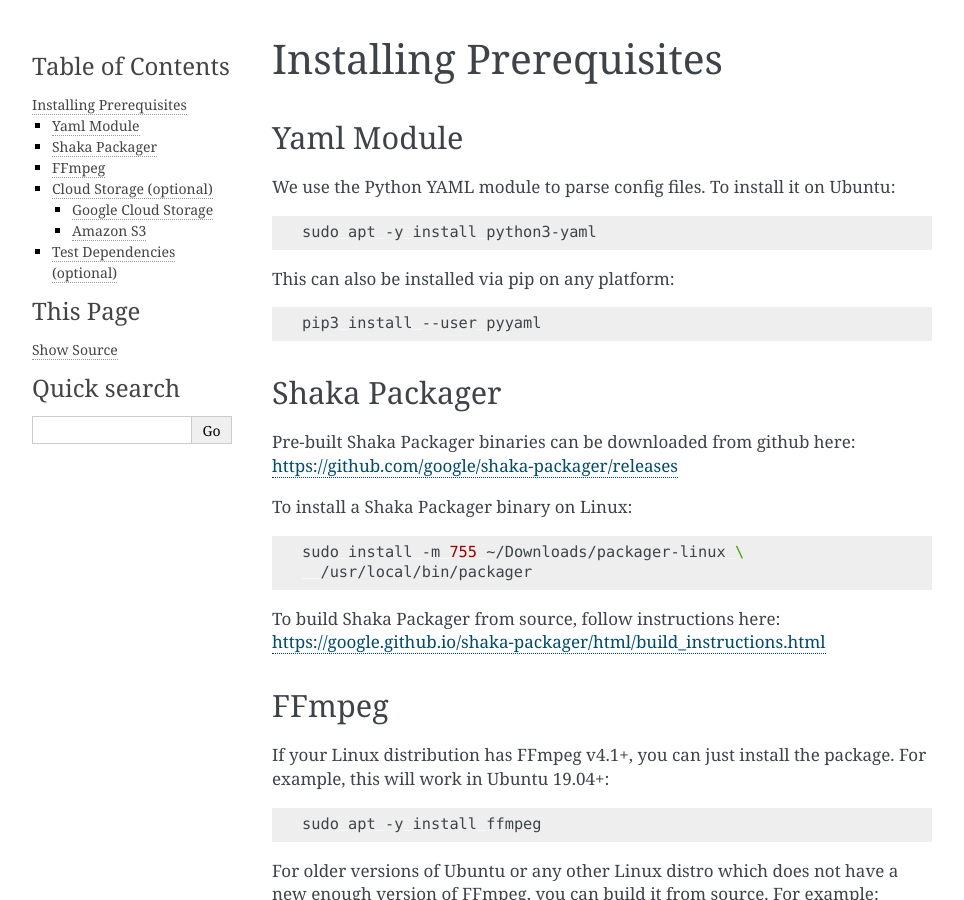
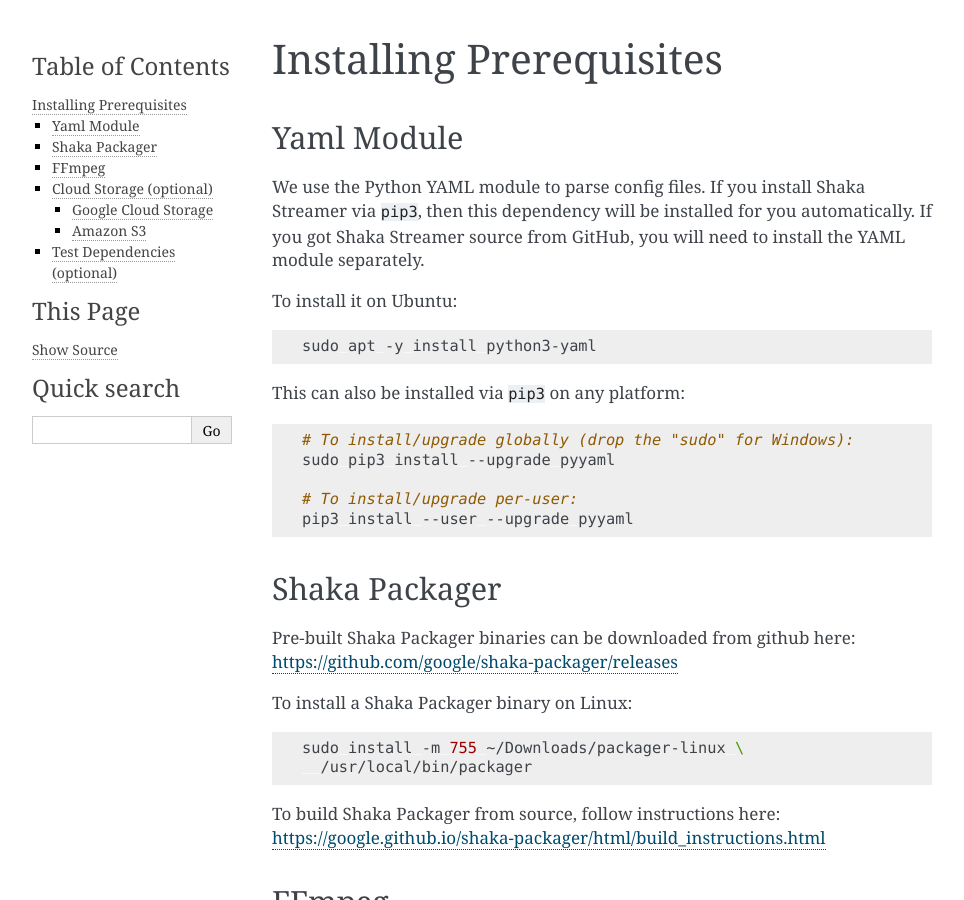
Before and after one commit to shaka-project/shaka-streamer, a Sphinx documentation site: the page built from docs/source/prerequisites.rst, in a window 1280 px wide and 900 px high. Shown: the whole window, without its empty margins (148-1112 px from the left). Built offline with Sphinx 7.4.7, drawn with Linux system fonts in a browser that asks for light colours; some of the changed text lies outside the part shown.

```diff
--- a/docs/source/configuration_fields.rst
+++ b/docs/source/configuration_fields.rst
@@ -26,9 +26,11 @@ parsed as `YAML files <https://gettaurus.org/docs/YAMLTutorial/>`_.
 except that it's more readable and can contain comments.)*
 
 If you are just getting started with Shaka Streamer, you should probably look in
-the `config_files/` folder and browse through some examples.  If you are trying
+the `config_files/`_ folder and browse through some examples.  If you are trying
 to customize one of those examples or get more details on supported options,
 this document is for you.
+
+.. _config_files/: https://github.com/google/shaka-streamer/tree/master/config_files
 
 
 Input Configs
--- a/docs/source/prerequisites.rst
+++ b/docs/source/prerequisites.rst
@@ -19,17 +19,26 @@ Installing Prerequisites
 Yaml Module
 -----------
 
-We use the Python YAML module to parse config files. To install it on Ubuntu:
+We use the Python YAML module to parse config files.  If you install Shaka
+Streamer via ``pip3``, then this dependency will be installed for you
+automatically.  If you got Shaka Streamer source from GitHub, you will need to
+install the YAML module separately.
+
+To install it on Ubuntu:
 
 .. code:: sh
 
-   sudo apt -y install python3-yaml
+  sudo apt -y install python3-yaml
 
-This can also be installed via pip on any platform:
+This can also be installed via ``pip3`` on any platform:
 
 .. code:: sh
 
-   pip3 install --user pyyaml
+  # To install/upgrade globally (drop the "sudo" for Windows):
+  sudo pip3 install --upgrade pyyaml
+
+  # To install/upgrade per-user:
+  pip3 install --user --upgrade pyyaml
 
 Shaka Packager
 --------------
@@ -118,15 +127,20 @@ To run the end-to-end tests, you must install Flask and NPM. In Ubuntu 19.04+:
 
 .. code:: sh
 
-   sudo apt -y python3-flask nodejs npm
-   # Upgrade to a recent npm, which is not packaged:
-   sudo npm install -g npm
+  sudo apt -y python3-flask nodejs npm
+  # Upgrade to a recent npm, which is not packaged:
+  sudo npm install -g npm
 
-Flask can also be installed via pip on any platform:
+Flask can also be installed via ``pip3`` on any platform:
 
 .. code:: sh
 
-   pip3 install --user flask
+  # To install/upgrade globally (drop the "sudo" for Windows):
+  sudo pip3 install --upgrade flask
+
+  # To install/upgrade per-user:
+  pip3 install --user --upgrade flask
+
 
 To install Node.js and NPM on any other platform, you can try one of these:
 
```
Also changed, not shown: CHANGELOG.md (+1 -0 lines), README.md (+10 -3 lines), docs/source/overview.rst (+7 -6 lines), 1 other file.
